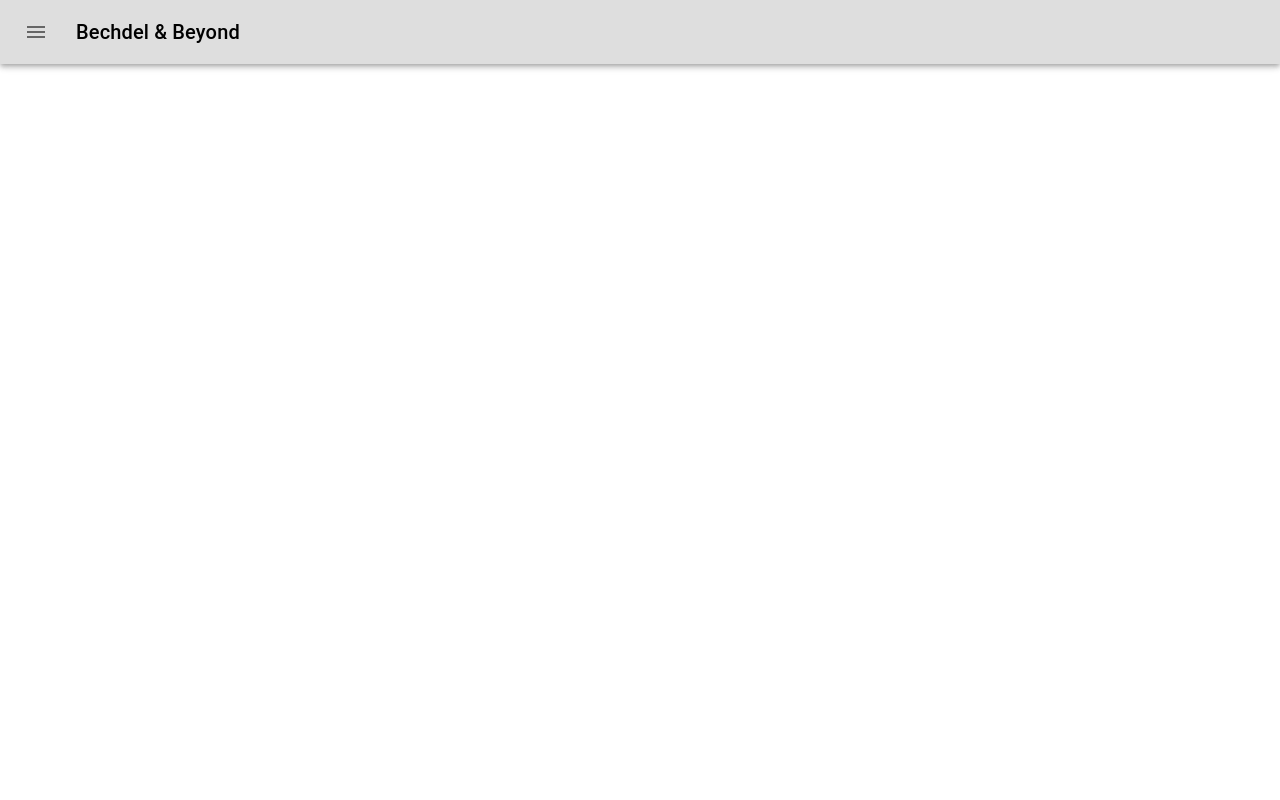
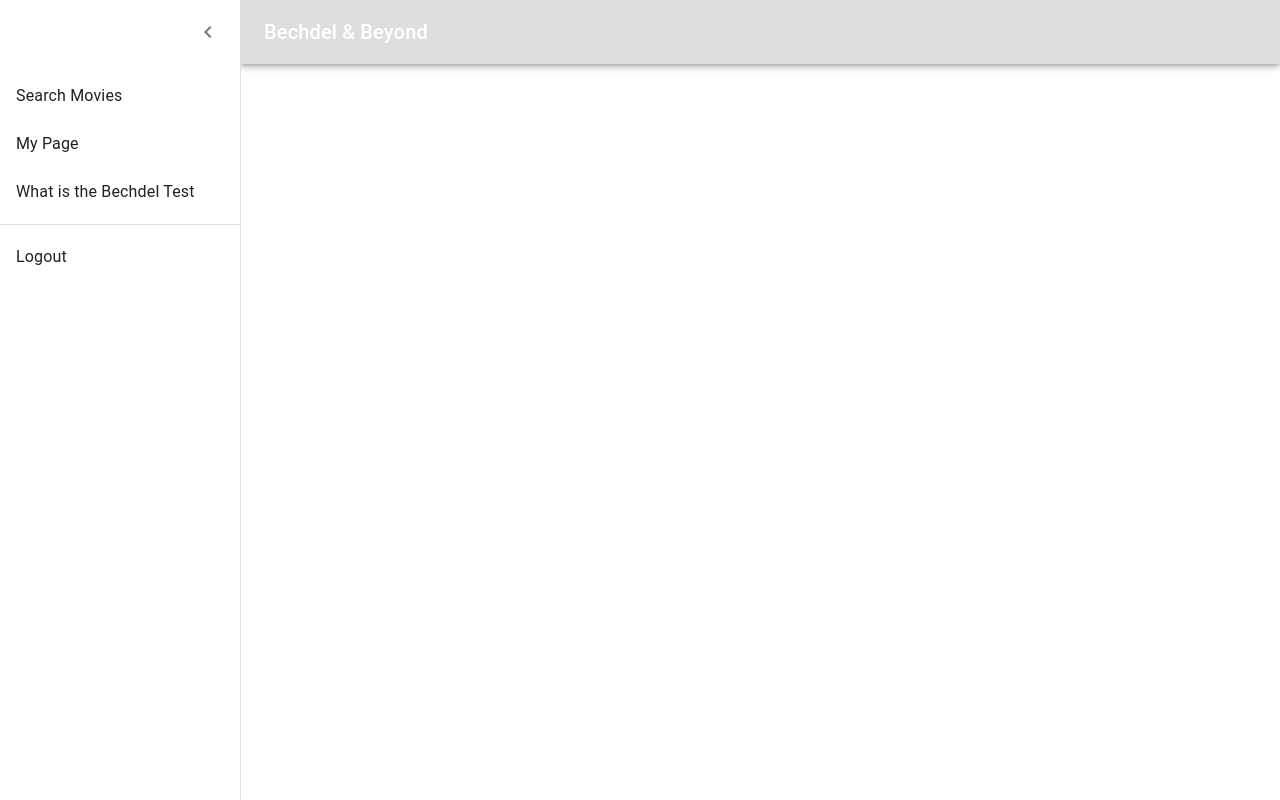
Before and after one commit to fac19/Bechdel-Beyond, a React (Create React App) app: page / in a window 1280 px wide. Both pictures are taken after a click on the button "open drawer". Built offline with nearby package versions, Linux system fonts and the light colour scheme; no server answers.

Commit message:
change material ui nav bar

```diff
--- a/package.json
+++ b/package.json
@@ -10,6 +10,7 @@
 		"@testing-library/user-event": "^7.2.1",
 		"react": "^16.13.1",
 		"react-dom": "^16.13.1",
+		"react-router-dom": "^5.2.0",
 		"react-scripts": "3.4.1",
 		"styled-components": "^5.1.0"
 	},
--- a/src/components/AllFilms.js
+++ b/src/components/AllFilms.js
@@ -1,57 +1,74 @@
 import React from 'react';
 import { makeStyles } from '@material-ui/core/styles';
-import  Grid  from "@material-ui/core/Grid";
-import Card from "@material-ui/core/Card";
-import CardMedia from "@material-ui/core/CardMedia";
+import Grid from '@material-ui/core/Grid';
+import Card from '@material-ui/core/Card';
+import CardMedia from '@material-ui/core/CardMedia';
 import CardActionArea from '@material-ui/core/CardActionArea';
 import CardActions from '@material-ui/core/CardActions';
 import CardContent from '@material-ui/core/CardContent';
 import Typography from '@material-ui/core/Typography';
 
-import getData from "../utils/getData";
+import getData from '../utils/getData';
 
 const useStyles = makeStyles((theme) => ({
+  card: {
+    width: '300px',
+    height: '400px',
+    margin: '.5rem',
+    display: 'flex',
+    flexDirection: 'column',
+    justifyContent: 'center',
+  },
   media: {
-    height: '300px',
-    width: '200px',
+    height: '100px',
+  },
+  title: {
+    fontSize: 12,
+    fontWeight: 'bold',
   },
 }));
 
 export default function AllFilms() {
-  const [filmData, setFilmData] = React.useState('')
-  const classes = useStyles()
+  const [filmData, setFilmData] = React.useState('');
+  const classes = useStyles();
 
   React.useEffect(() => {
-    getData('/films').then(data => setFilmData(data))}, [])
+    getData('/films').then((data) => setFilmData(data));
+  }, []);
 
-    if (!filmData) return null
+  if (!filmData) return null;
 
-  console.log(filmData)
+  console.log(filmData);
 
   const showPoster = (poster) => {
-    if (poster.status === 404){
-     return "https://stockpictures.io/wp-content/uploads/2020/01/image-not-found-big-768x432.png"
-
+    if (poster.status === 404) {
+      return 'https://stockpictures.io/wp-content/uploads/2020/01/image-not-found-big-768x432.png';
     }
-    return poster
-  }
-
+    return poster;
+  };
 
   return (
     <div>
       <Grid container spacing={40} justify="center">
-        {filmData.map(film => (
+        {filmData.map((film) => (
           <Grid item key={film.title}>
             <Card>
-              <CardActionArea>
+              <CardActionArea className={classes.card}>
                 <CardMedia
                   className={classes.media}
-          image={showPoster(film.poster)}
+                  component={'img'}
+                  src={showPoster(film.poster)}
                   title={film.title}
                 />
-        <CardContent>
-          <Typography gutterBottom variant="h5" component="h2">
+                <CardContent gutterBottom>
+                  <Typography variant="h5" component="h3">
                     {film.title}
+                  </Typography>
+                  <Typography className={classes.title}>
+                    {'Synopsis: '}
+                  </Typography>
+                  <Typography variant="p" component="p">
+                    {film.plot}
                   </Typography>
                 </CardContent>
               </CardActionArea>
--- a/src/components/MenuAppBar.js
+++ b/src/components/MenuAppBar.js
@@ -1,88 +1,152 @@
 import React from 'react';
-import { makeStyles } from '@material-ui/core/styles';
+import clsx from 'clsx';
+import { makeStyles, useTheme } from '@material-ui/core/styles';
+import Drawer from '@material-ui/core/Drawer';
 import AppBar from '@material-ui/core/AppBar';
 import Toolbar from '@material-ui/core/Toolbar';
+import List from '@material-ui/core/List';
 import Typography from '@material-ui/core/Typography';
+import Divider from '@material-ui/core/Divider';
 import IconButton from '@material-ui/core/IconButton';
 import MenuIcon from '@material-ui/icons/Menu';
-import AccountCircle from '@material-ui/icons/AccountCircle';
-import MenuItem from '@material-ui/core/MenuItem';
-import Menu from '@material-ui/core/Menu';
+import ChevronLeftIcon from '@material-ui/icons/ChevronLeft';
+import ChevronRightIcon from '@material-ui/icons/ChevronRight';
+import ListItem from '@material-ui/core/ListItem';
+import ListItemText from '@material-ui/core/ListItemText';
 
+const drawerWidth = 240;
 
 const useStyles = makeStyles((theme) => ({
   root: {
-    flexGrow: 1,
+    display: 'flex',
+  },
+  title: {
+    color: '#000',
+  },
+  appBar: {
+    backgroundColor: '#dedede',
+    transition: theme.transitions.create(['margin', 'width'], {
+      easing: theme.transitions.easing.sharp,
+      duration: theme.transitions.duration.leavingScreen,
+    }),
+  },
+  appBarShift: {
+    width: `calc(100% - ${drawerWidth}px)`,
+    marginLeft: drawerWidth,
+    transition: theme.transitions.create(['margin', 'width'], {
+      easing: theme.transitions.easing.easeOut,
+      duration: theme.transitions.duration.enteringScreen,
+    }),
   },
   menuButton: {
     marginRight: theme.spacing(2),
-    },
-  title: {
+  },
+  hide: {
+    display: 'none',
+  },
+  drawer: {
+    width: drawerWidth,
+    flexShrink: 0,
+  },
+  drawerPaper: {
+    width: drawerWidth,
+  },
+  drawerHeader: {
+    display: 'flex',
+    alignItems: 'center',
+    padding: theme.spacing(0, 1),
+    // necessary for content to be below app bar
+    ...theme.mixins.toolbar,
+    justifyContent: 'flex-end',
+  },
+  content: {
     flexGrow: 1,
-    color: '#000'
+    padding: theme.spacing(3),
+    transition: theme.transitions.create('margin', {
+      easing: theme.transitions.easing.sharp,
+      duration: theme.transitions.duration.leavingScreen,
+    }),
+    marginLeft: -drawerWidth,
   },
-  menuBar: {
-    backgroundColor: '#dedede'
+  contentShift: {
+    transition: theme.transitions.create('margin', {
+      easing: theme.transitions.easing.easeOut,
+      duration: theme.transitions.duration.enteringScreen,
+    }),
+    marginLeft: 0,
   },
 }));
 
-export default function MenuAppBar() {
+export default function PersistentDrawerLeft() {
   const classes = useStyles();
-  const [auth, setAuth] = React.useState(false);
-  const [anchorEl, setAnchorEl] = React.useState(null);
-  const open = Boolean(anchorEl);
+  const theme = useTheme();
+  const [open, setOpen] = React.useState(false);
 
-  const handleMenu = (event) => {
-    setAnchorEl(event.currentTarget);
+  const handleDrawerOpen = () => {
+    setOpen(true);
   };
 
-  const handleClose = () => {
-    setAnchorEl(null);
+  const handleDrawerClose = () => {
+    setOpen(false);
   };
 
   return (
     <div className={classes.root}>
-      <AppBar className={classes.menuBar} position="static">
+      <AppBar
+        position="fixed"
+        className={clsx(classes.appBar, {
+          [classes.appBarShift]: open,
+        })}
+      >
         <Toolbar>
-          <IconButton edge="start" className={classes.menuButton} aria-label="menu">
+          <IconButton
+            color="black"
+            aria-label="open drawer"
+            onClick={handleDrawerOpen}
+            edge="start"
+            className={clsx(classes.menuButton, open && classes.hide)}
+          >
             <MenuIcon />
           </IconButton>
-          <Typography variant="h6" className={classes.title}>
+          <Typography variant="h6" noWrap color="black">
             Bechdel & Beyond
           </Typography>
-          {auth && (
-            <div>
-              <IconButton
-                aria-label="account of current user"
-                aria-controls="menu-appbar"
-                aria-haspopup="true"
-                onClick={handleMenu}
-                color="inherit"
-              >
-                <AccountCircle />
-              </IconButton>
-              <Menu
-                id="menu-appbar"
-                anchorEl={anchorEl}
-                anchorOrigin={{
-                  vertical: 'top',
-                  horizontal: 'right',
-                }}
-                keepMounted
-                transformOrigin={{
-                  vertical: 'top',
-                  horizontal: 'right',
-                }}
-                open={open}
-                onClose={handleClose}
-              >
-                <MenuItem onClick={handleClose}>Profile</MenuItem>
-                <MenuItem onClick={handleClose}>My account</MenuItem>
-              </Menu>
-            </div>
-          )}
         </Toolbar>
       </AppBar>
+      <Drawer
+        className={classes.drawer}
+        variant="persistent"
+        anchor="left"
+        open={open}
+        classes={{
+          paper: classes.drawerPaper,
+        }}
+      >
+        <div className={classes.drawerHeader}>
+          <IconButton onClick={handleDrawerClose}>
+            {theme.direction === 'ltr' ? (
+              <ChevronLeftIcon />
+            ) : (
+              <ChevronRightIcon />
+            )}
+          </IconButton>
+        </div>
+        <List>
+          {['Search Movies', 'My Page', 'What is the Bechdel Test'].map(
+            (text) => (
+              <ListItem button key={text}>
+                <ListItemText primary={text} />
+              </ListItem>
+            ),
+          )}
+        </List>
+        <Divider />
+        <List>
+          <ListItem button key={'Logout'}>
+            <ListItemText primary={'Logout'} />
+          </ListItem>
+        </List>
+      </Drawer>
     </div>
-  )
-              }
+  );
+}
```
Also changed, not shown: src/App.js (+35 -3 lines), 1 other file (tests, documents, lock files or other folders). Lines whose indentation alone changed are shown as unchanged.
